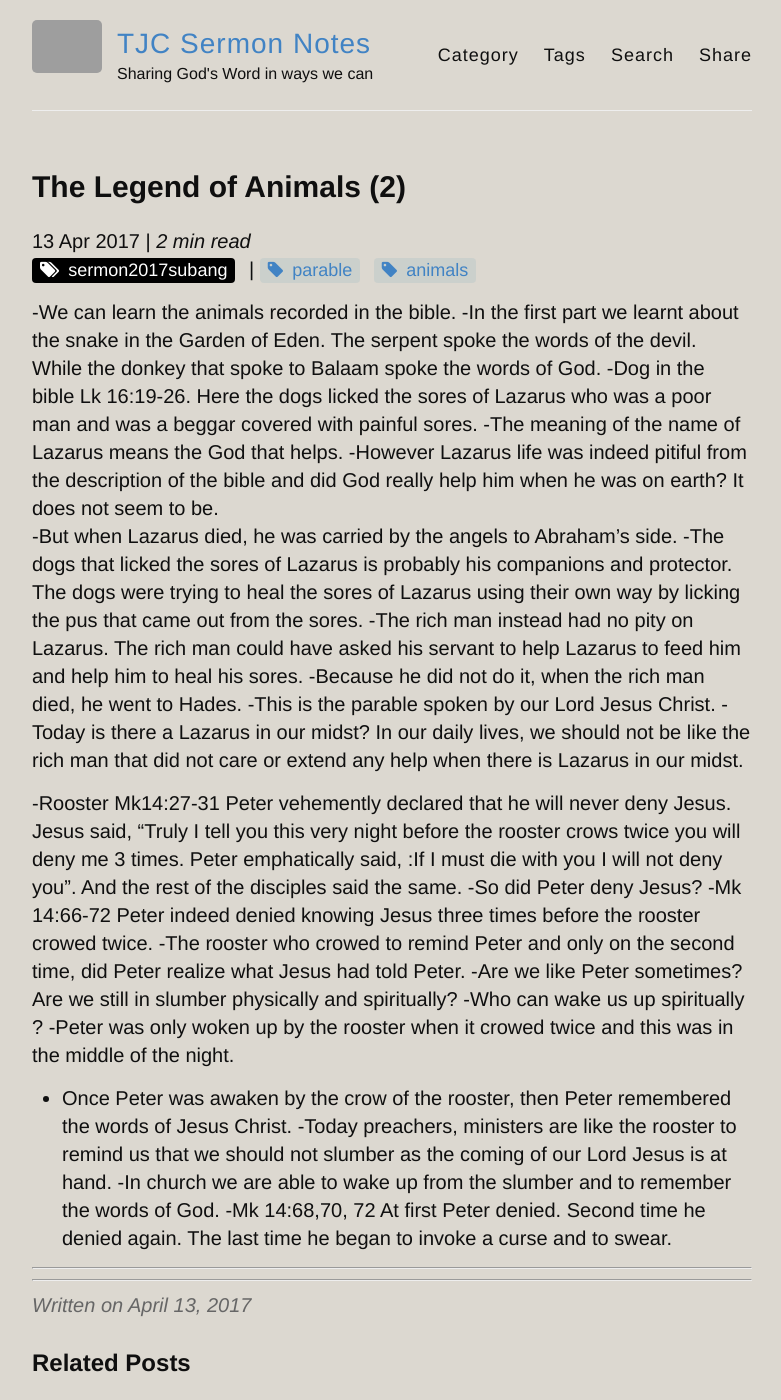
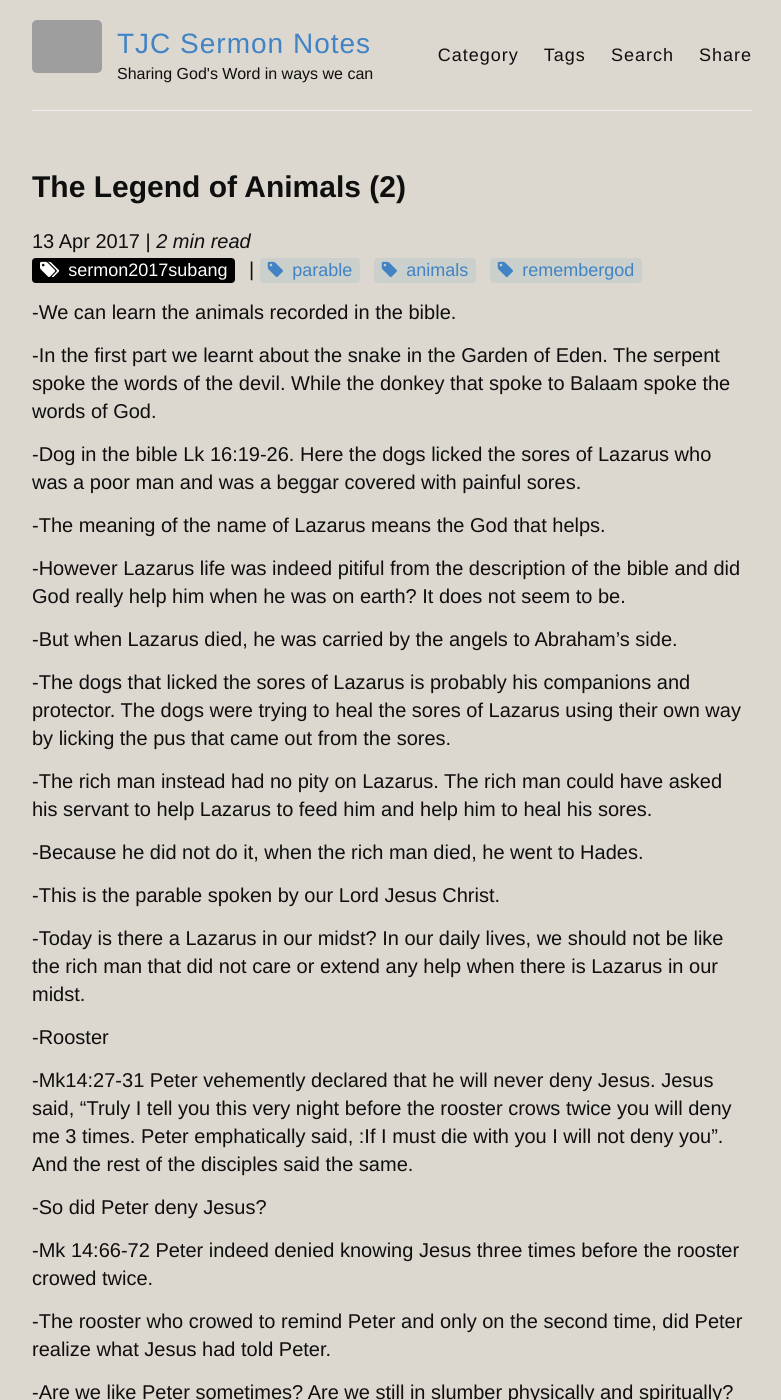
Before and after one commit to catchupTJC/catchuptjc.github.io, a Jekyll site: the page built from _posts/2017-04-13-The Legend of Animals (2).md, in a window 1280 px wide and 1400 px high. Shown: the whole window, without its empty margins (248-1029 px from the left). Built offline with Jekyll 4.4.1, drawn with Linux system fonts in a browser that asks for light colours; nearby versions of some CDN libraries; comment, search, counter and statistics services are not loaded; some of the changed lines change nothing that is shown; some of the changed text lies outside the part shown; grey boxes are pictures that could not be loaded.

Commit message:
Update 2017-04-13-The Legend of Animals (2).md

```diff
--- a/_posts/2017-04-13-The Legend of Animals (2).md
+++ b/_posts/2017-04-13-The Legend of Animals (2).md
@@ -2,40 +2,57 @@
 layout: post
 title: The Legend of Animals (2)
 category: sermon2017subang
-tags: [parable,animals]
+tags: [parable,animals,remembergod]
 hymns: []
 ---
 -We can learn the animals recorded in the bible.
+
 -In the first part we learnt about the snake in the Garden of Eden. The serpent spoke the words of the devil. While the donkey that spoke to Balaam spoke the words of God.
+
 -Dog in the bible
 Lk 16:19-26. Here the dogs licked the sores of Lazarus who was a poor man and was a beggar covered with painful sores.
+
 -The  meaning of the name of Lazarus means the God that helps.
+
 -However Lazarus life was indeed pitiful from the description of the bible and did God really help him when he was on earth? It does not seem to be.
+
 -But when Lazarus died, he was carried by the angels to Abraham’s side.
+
 -The dogs that licked the sores of Lazarus is probably his companions and protector. The dogs were trying to heal the sores of Lazarus using their own way by licking the pus that came out from the sores.
+
 -The rich man instead had no pity on Lazarus. The rich man could have asked his servant to help Lazarus to feed him and help him to heal his sores.
+
 -Because he did not do it, when the rich man died, he went to Hades.
+
 -This is the parable spoken by our Lord Jesus Christ.
--Today is there a Lazarus in our midst? In our daily lives, we
-should not be like the rich man that did not care or extend any help when there is Lazarus in our midst.
+
+-Today is there a Lazarus in our midst? In our daily lives, we should not be like the rich man that did not care or extend any help when there is Lazarus in our midst.
 
 -Rooster
-Mk14:27-31 Peter vehemently declared that he will never deny Jesus. Jesus said, “Truly I tell you this very night before the rooster crows twice you will deny me 3 times. Peter emphatically said, :If I must die with you I will not deny you”. And the rest of the disciples said the same.
+
+-Mk14:27-31 Peter vehemently declared that he will never deny Jesus. Jesus said, “Truly I tell you this very night before the rooster crows twice you will deny me 3 times. Peter emphatically said, :If I must die with you I will not deny you”. And the rest of the disciples said the same.
+
 -So did Peter deny Jesus?
+
 -Mk 14:66-72 Peter indeed denied knowing Jesus three times before the rooster crowed twice.
+
 -The rooster who crowed to remind Peter and only on the second time, did Peter realize what Jesus had told Peter.
+
 -Are we like Peter sometimes? Are we still in slumber physically and spiritually?
+
 -Who can wake us up spiritually ?
--Peter was only woken up by the rooster when it crowed
-twice and this was in the middle of the night.
-- Once Peter was awaken by the crow of the rooster, then Peter remembered the words of Jesus Christ.
+
+-Peter was only woken up by the rooster when it crowed twice and this was in the middle of the night.
+
+-Once Peter was awaken by the crow of the rooster, then Peter remembered the words of Jesus Christ.
+
 -Today preachers, ministers are like the rooster to remind us that we should not slumber as the coming of our Lord Jesus is at hand.
+
 -In church we are able to wake up from the slumber and to remember the words of God.
--Mk 14:68,70, 72 At first Peter denied. Second
- time he denied again. The last time he began to invoke a
-curse and to swear.
 
+-Mk 14:68,70, 72 At first Peter denied. Second time he denied again. The last time he began to invoke a curse and to swear.
 
+-Let us remind ourselves and keep watch for the day of the Lord is coming.
 
 
 
```
